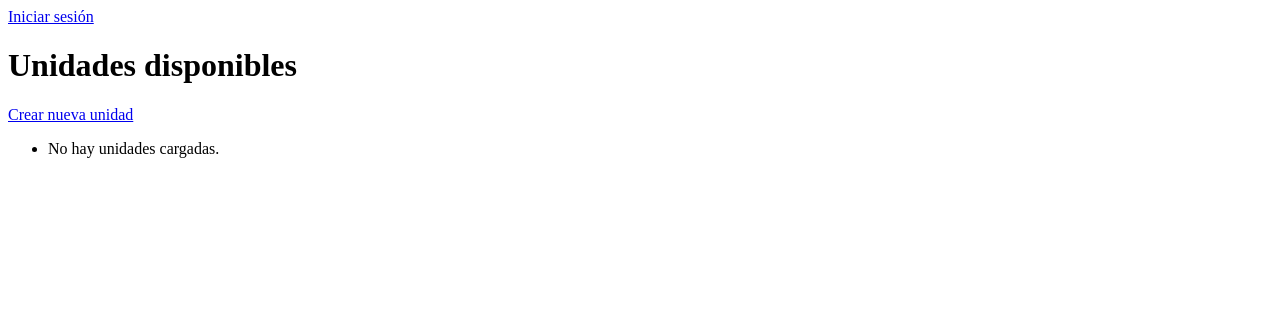
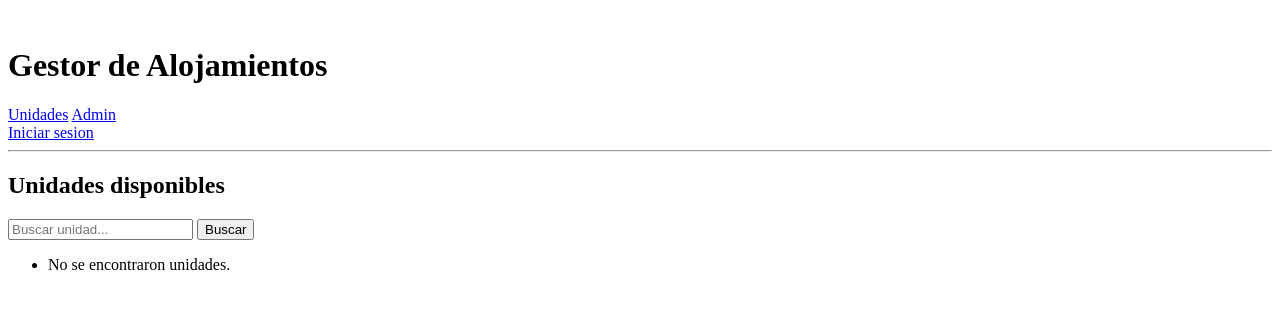
Before and after one commit to carmaguina/gestor_alojamientos, a Django app: page /alojamientos/ in a window 1280 px wide. Shown: the top 309 px of the page. Run offline with Django 5.2, Linux system fonts and the light colour scheme; data that the repository does not hold is empty.

Commit message:
Agrego template base y busqueda de unidades

```diff
--- a/gestor_alojamientos/alojamientos/templates/alojamientos/unidad_list.html
+++ b/gestor_alojamientos/alojamientos/templates/alojamientos/unidad_list.html
@@ -1,17 +1,18 @@
+{% extends 'base.html' %}
+
+{% block title %}Unidades disponibles{% endblock %}
+
+{% block content %}
+<h2>Unidades disponibles</h2>
+
+<form method="get">
+    <input type="text" name="q" value="{{ query }}" placeholder="Buscar unidad...">
+    <button type="submit">Buscar</button>
+</form>
+
 {% if user.is_authenticated %}
-    <p>Hola, {{ user.username }}</p>
-
-    <form method="post" action="{% url 'logout' %}">
-        {% csrf_token %}
-        <button type="submit">Cerrar sesión</button>
-    </form>
-{% else %}
-    <a href="{% url 'login' %}">Iniciar sesión</a>
+    <p><a href="{% url 'alojamientos:unidad_create' %}">Crear nueva unidad</a></p>
 {% endif %}
-
-<h1>Unidades disponibles</h1>
-
-<a href="{% url 'alojamientos:unidad_create' %}">Crear nueva unidad</a>
 
 <ul>
     {% for unidad in unidades %}
@@ -23,6 +24,7 @@
             - {% if unidad.activa %}Activa{% else %}Inactiva{% endif %}
         </li>
     {% empty %}
-        <li>No hay unidades cargadas.</li>
+        <li>No se encontraron unidades.</li>
     {% endfor %}
 </ul>
+{% endblock %}
--- a/gestor_alojamientos/alojamientos/views.py
+++ b/gestor_alojamientos/alojamientos/views.py
@@ -1,13 +1,28 @@
-from django.shortcuts import render
+from django.contrib.auth.mixins import LoginRequiredMixin
 from django.urls import reverse_lazy
 from django.views.generic import ListView, DetailView, CreateView, UpdateView, DeleteView
+
 from .models import Unidad
-from django.contrib.auth.mixins import LoginRequiredMixin
+
 
 class UnidadListView(ListView):
     model = Unidad
     template_name = "alojamientos/unidad_list.html"
     context_object_name = "unidades"
+
+    def get_queryset(self):
+        queryset = super().get_queryset()
+        query = self.request.GET.get("q", "")
+
+        if query:
+            queryset = queryset.filter(nombre__icontains=query)
+
+        return queryset
+
+    def get_context_data(self, **kwargs):
+        context = super().get_context_data(**kwargs)
+        context["query"] = self.request.GET.get("q", "")
+        return context
 
 
 class UnidadDetailView(DetailView):
--- /dev/null
+++ b/gestor_alojamientos/templates/base.html
@@ -0,0 +1,32 @@
+<!DOCTYPE html>
+<html lang="es">
+<head>
+    <meta charset="UTF-8">
+    <title>{% block title %}Gestor de Alojamientos{% endblock %}</title>
+</head>
+<body>
+    <header>
+        <h1>Gestor de Alojamientos</h1>
+        <nav>
+            <a href="{% url 'alojamientos:unidad_list' %}">Unidades</a>
+            <a href="/admin/">Admin</a>
+        </nav>
+
+        {% if user.is_authenticated %}
+            <p>Hola, {{ user.username }}</p>
+            <form method="post" action="{% url 'logout' %}">
+                {% csrf_token %}
+                <button type="submit">Cerrar sesion</button>
+            </form>
+        {% else %}
+            <a href="{% url 'login' %}">Iniciar sesion</a>
+        {% endif %}
+    </header>
+
+    <hr>
+
+    <main>
+        {% block content %}{% endblock %}
+    </main>
+</body>
+</html>
```
Also changed, not shown: gestor_alojamientos/alojamientos/templates/alojamientos/unidad_confirm_delete.html (+9 -3 lines), gestor_alojamientos/alojamientos/templates/alojamientos/unidad_detail.html (+12 -4 lines), gestor_alojamientos/alojamientos/templates/alojamientos/unidad_form.html (+7 -1 lines), gestor_alojamientos/templates/registration/login.html (+7 -1 lines), README.md, 1 other file.
